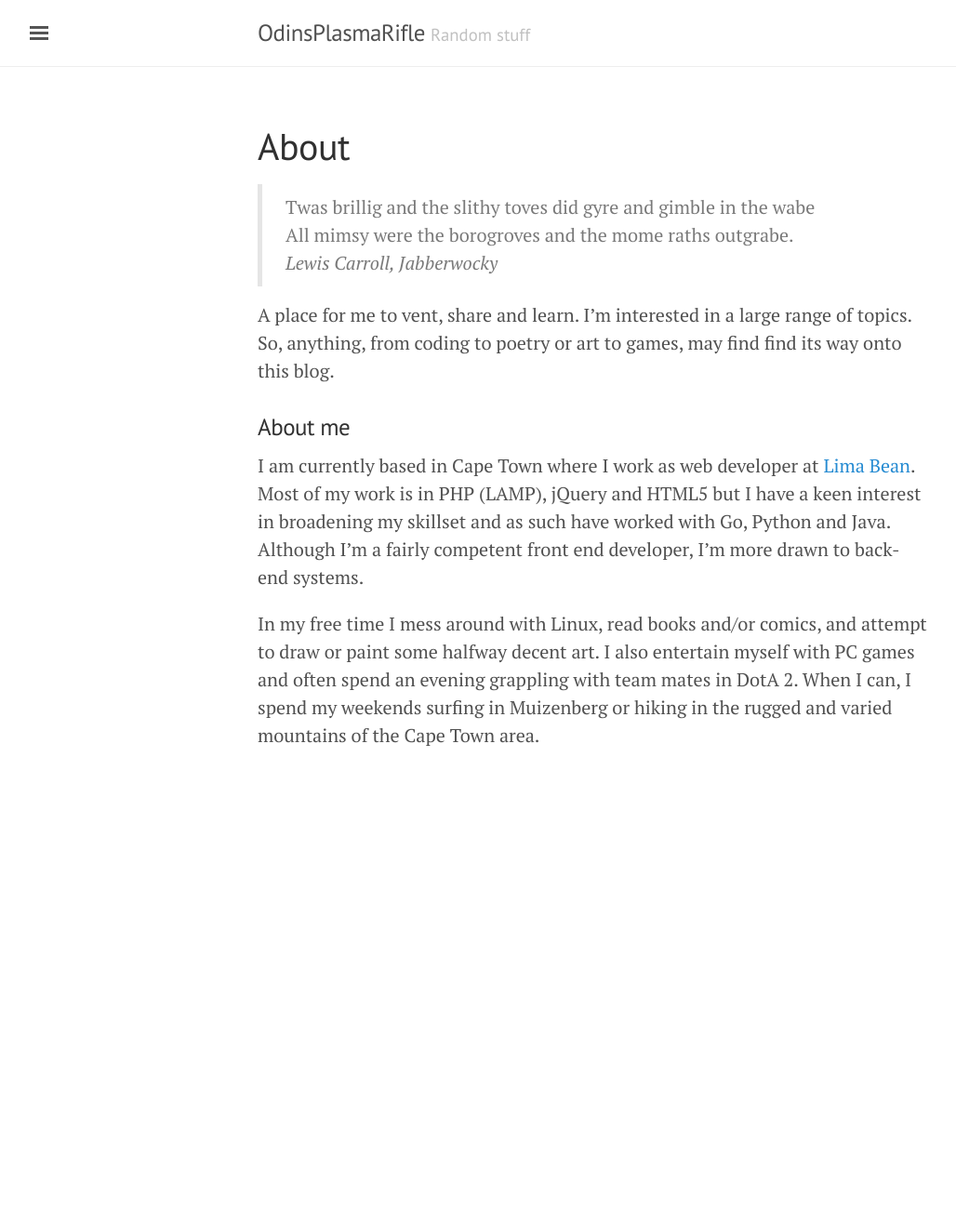
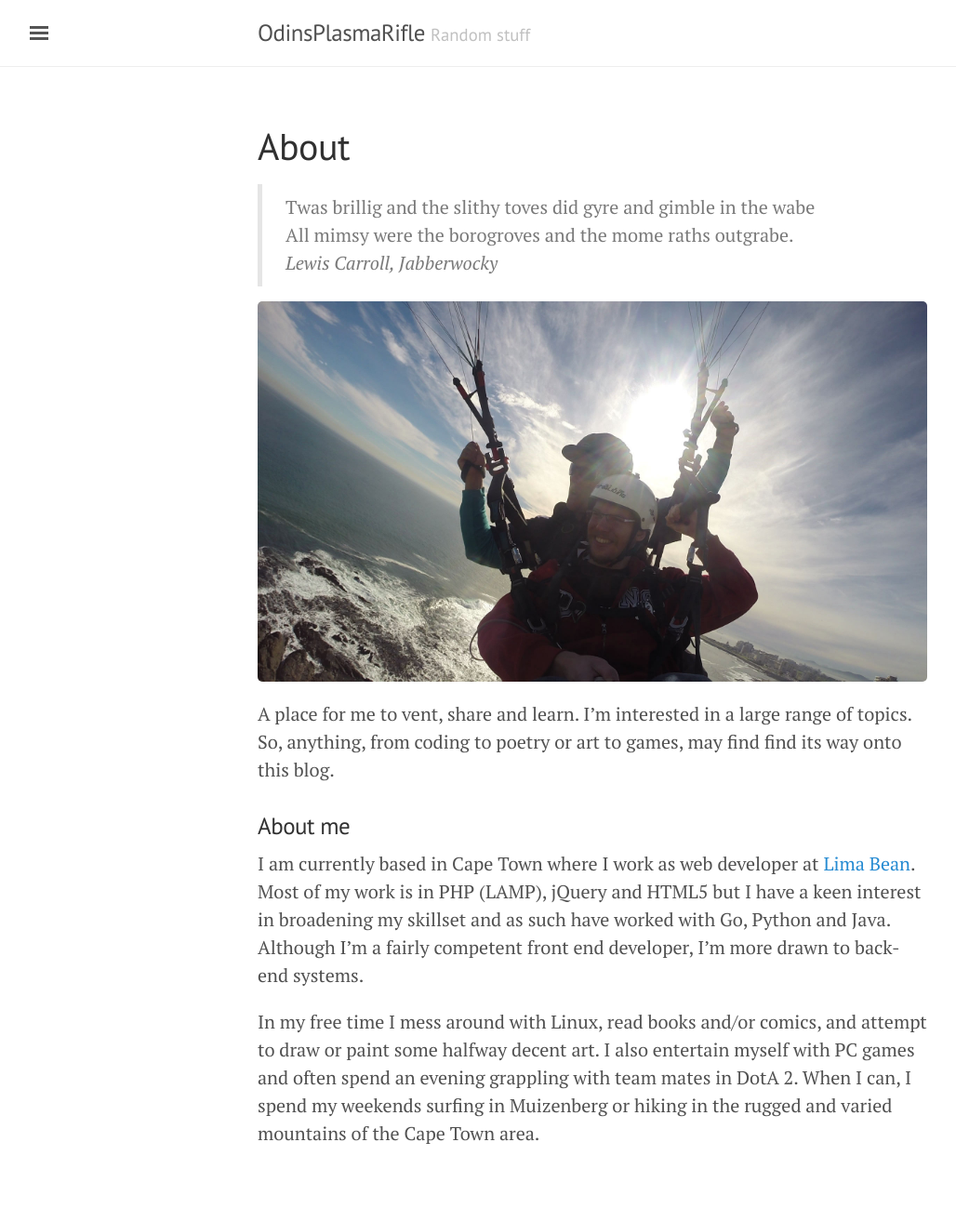
Before and after one commit to OdinsPlasmaRifle/old.odinsplasmarifle.github.io, a Jekyll site: the page built from about.md, in a window 1280 px wide. Shown: the whole page at 93% size, without its empty margins (3-1031 px from the left). Built offline with Jekyll 4.4.1, drawn with Linux system fonts in a browser that asks for light colours; before the commit the page ends 900 px from its top, so only the background shows below that.

Commit message:
Updated about us page

```diff
--- a/about.md
+++ b/about.md
@@ -7,6 +7,8 @@ title: About
 > All mimsy were the borogroves and the mome raths outgrabe.
 > <cite>Lewis Carroll, Jabberwocky</cite>
 
+![About Banner](/public/images/theme/about_banner.jpg)
+
 A place for me to vent, share and learn. I'm interested in a large range of topics. So, anything, from coding to poetry or art to games, may find find its way onto this blog.
 
 ### About me
```
Also changed, not shown: public/images/theme/about_banner.jpg (added).
